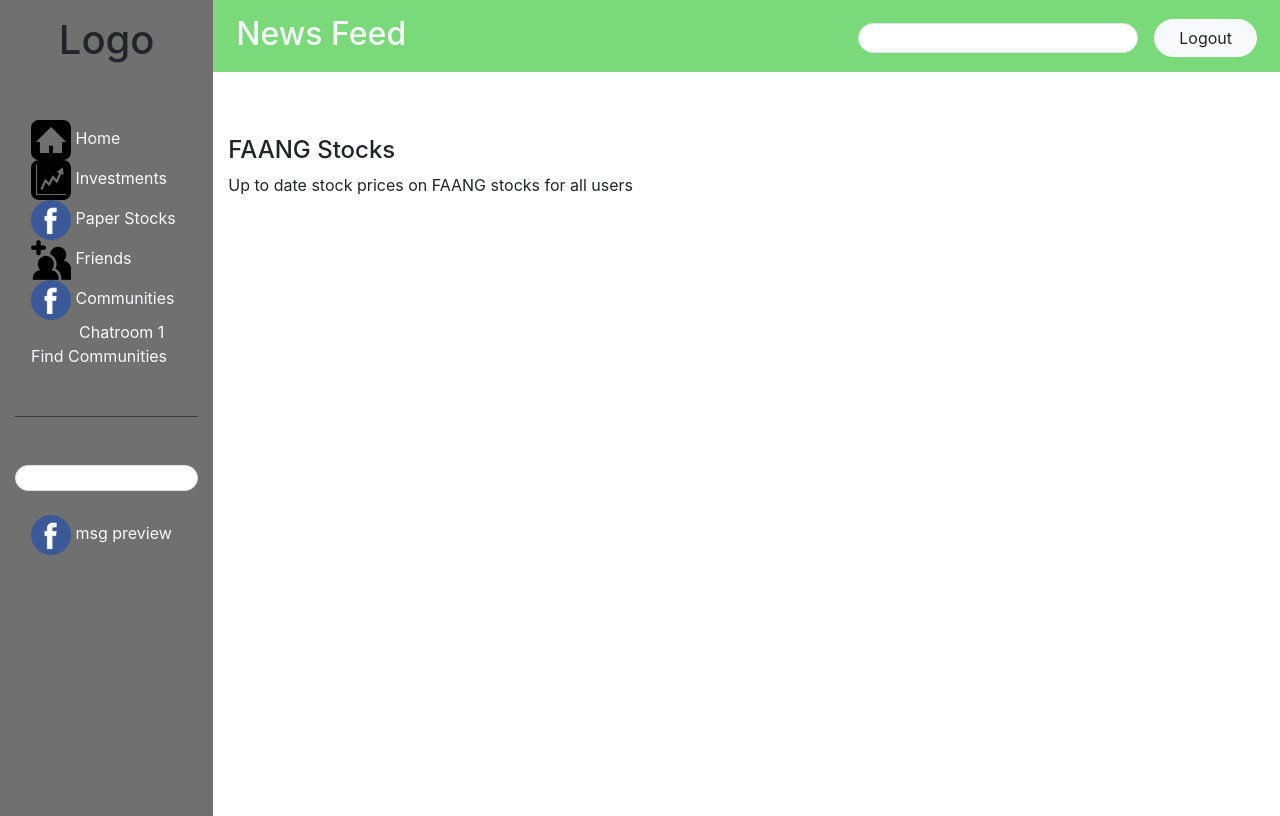
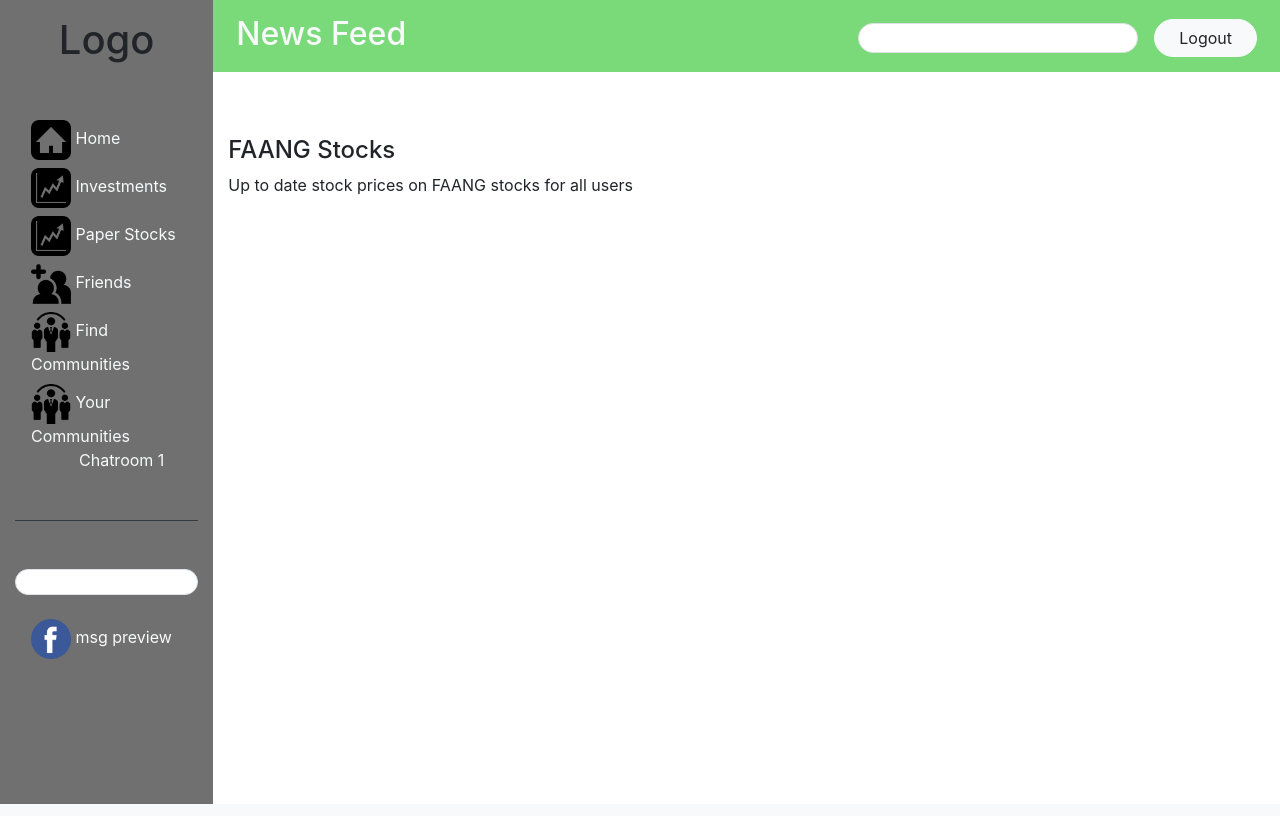
Before and after one commit to maiya-tracy/PythonInvestorsCorner, a Django app: template apps/login_and_registration_app/templates/login_and_registration_app/investments.html in a window 1280 px wide. Run offline with Django 3.2, Linux system fonts and the light colour scheme; the template is opened without the code that fills it, so the values that code supplies are empty; some libraries are stand-ins or nearby versions.

Commit message:
updated css on investment.html

```diff
--- a/apps/login_and_registration_app/templates/login_and_registration_app/investments.html
+++ b/apps/login_and_registration_app/templates/login_and_registration_app/investments.html
@@ -22,7 +22,7 @@
         }
 
         .fill-height {
-            height: 93vh;
+            height: 91.5vh;
         }
 
         /* On small screens, set height to 'auto' for the grid */
@@ -87,13 +87,13 @@
                     <!-- p tags will be replaces with img tags with responsive icons-->
                     <ul class="nav navbar-nav ml-2 pl-2">
                         <li><a class="text-decoration-none text-light " href="/news"><img class="nav-msg-img" src="{% static 'login_and_registration_app/images/home.png' %}" /> Home</a></li>
-                        <li><a class="text-decoration-none text-light " href="/investments"><img class="nav-msg-img" src="{% static 'login_and_registration_app/images/stock.png' %}" /> Investments</a></li>
-                        <li><a class="text-decoration-none text-light " href="/paperstocks"><img class="nav-msg-img" src="{% static 'login_and_registration_app/images/facebook.png' %}" /> Paper Stocks</a></li>
-                        <li><a class="text-decoration-none text-light " href="/friends"><img class="nav-msg-img" src="{% static 'login_and_registration_app/images/add-friend.png' %}" /> Friends</a></li>
-                        <li><a class="text-decoration-none text-light " href="/communities"><img class="nav-msg-img" src="{% static 'login_and_registration_app/images/facebook.png' %}" /> Communities</a></li>
+                        <li class="mt-2"><a class="text-decoration-none text-light " href="/investments"><img class="nav-msg-img" src="{% static 'login_and_registration_app/images/stock.png' %}" /> Investments</a></li>
+                        <li class="mt-2"><a class="text-decoration-none text-light " href="/paperstocks"><img class="nav-msg-img" src="{% static 'login_and_registration_app/images/stock.png' %}" /> Paper Stocks</a></li>
+                        <li class="mt-2"><a class="text-decoration-none text-light " href="/friends"><img class="nav-msg-img" src="{% static 'login_and_registration_app/images/add-friend.png' %}" /> Friends</a></li>
+                        <li class="mt-2"><a class="text-decoration-none text-light" href="/find_communities"><img class="nav-msg-img" src="{% static 'login_and_registration_app/images/community.png' %}"> Find Communities</a>
+                        <li class="mt-2"><a class="text-decoration-none text-light " href="/communities"><img class="nav-msg-img" src="{% static 'login_and_registration_app/images/community.png' %}" /> Your Communities</a></li>
                         <li class="ml-5"><a class="text-decoration-none text-light " href="/chatroom/1">Chatroom 1</a>
                         </li>
-                        <li><a class="text-decoration-none text-light mt-2" href="/find_communities">Find Communities</a>
                         </li>
                     </ul>
 
@@ -115,8 +115,8 @@
 
                     {% for stock in stocks.all %}
                     <div class="row">
-                        <div class="col-sm-2 border rounded d-inline">
-                            <div class="well">
+                        <div class=" col-2 border rounded d-inline m-2 text-center pt-4 pb-4">
+                            <div class="">
                                 <h2>{{ stock.symbol }}</h2>
                                 <p class="text-success">Current Price : ${{ stock.prices.last.price}}</p>
                                 <div class="fang-data"></div>
```
Also changed, not shown: apps/login_and_registration_app/migrations/0001_initial.py (added).
